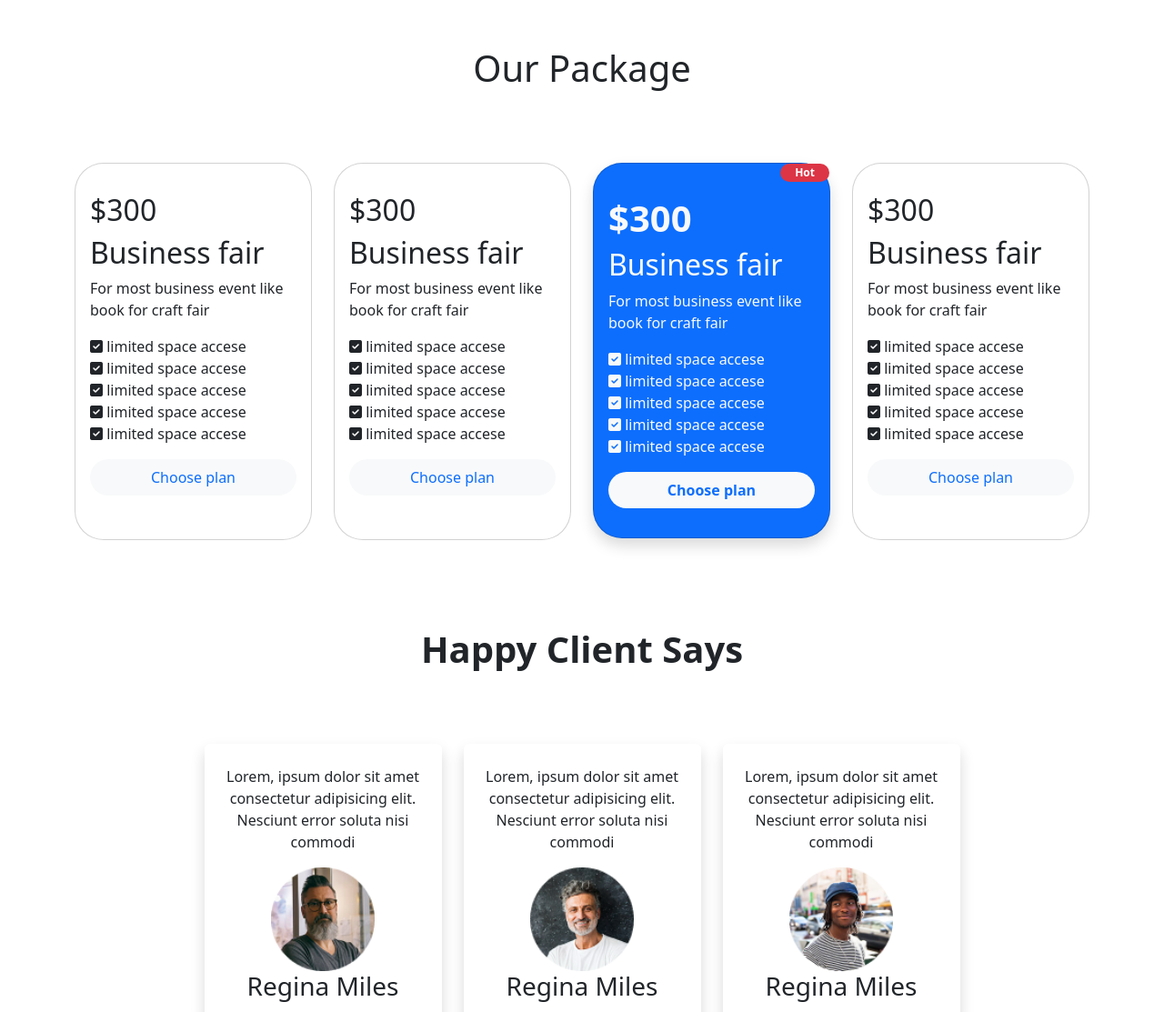
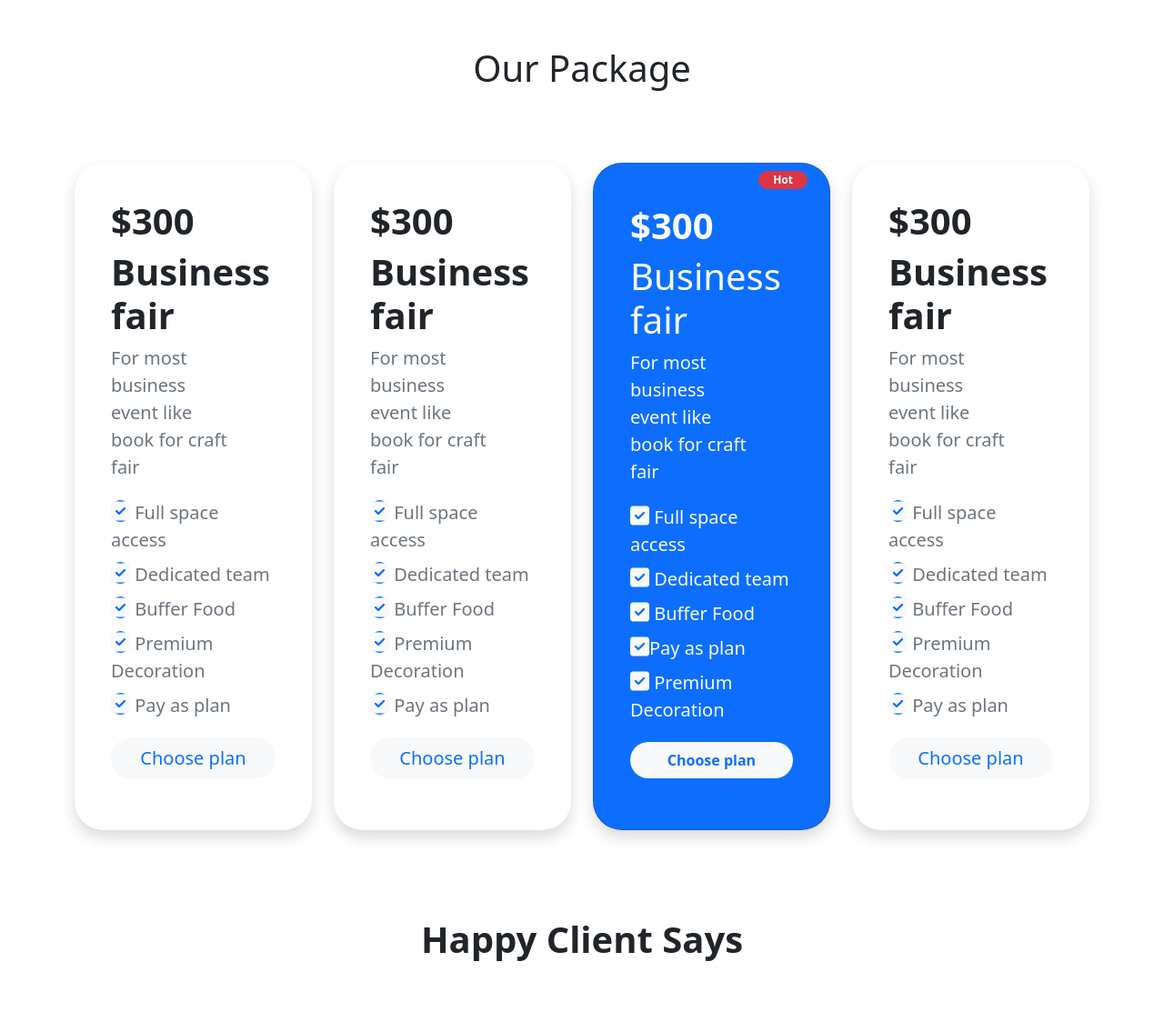
Before and after one commit to rafiqcoder/convention-center, a plain HTML site: page index.html in a window 1280 px wide. Shown: the part 1088-2201 px from the top of the page at 91% size. Drawn offline with nearby package versions, Linux system fonts and the light colour scheme.

Commit message:
card improved

```diff
--- a/index.html
+++ b/index.html
@@ -128,86 +128,87 @@
             <h1 class="pg_title text-center py-5 mt-5">Our Package</h1>
             <div class="row packages">
                 <div class="col- col-xl-3 col-md-6 g-4">
-                    <div class="card rounded-5 py-3 ">
+                    <div class="card rounded-5 p-4 border-0 shadow">
                         <div class="card-body">
-                            <h2 class="card-title">$300</h2>
-                            <h2 class="card-title">Business fair</h2>
-                            <p class="card-text">For most business event like book for craft fair</p>
-                            <li class="offers list-group-item"><i class="fa fa-check-square"> </i> limited space accese
+                            <h2 class="card-title fs-1 fw-bold">$300</h2>
+                            <h2 class="card-title h1 fw-bold">Business fair</h2>
+                            <p class="card-text fs-5 w-75 text-muted">For most business event like book for craft fair</p>
+                            <li class="offers list-group-item fs-5 py-1 text-muted"><i class="fa fa-check-square bg-primary text-light rounded-circle fs-4"> </i> Full space access
                             </li>
-                            <li class="offers list-group-item"><i class="fa fa-check-square"> </i> limited space accese
+                            <li class="offers list-group-item fs-5 py-1 text-muted"><i class="fa fa-check-square bg-primary text-light rounded-circle fs-4"> </i> Dedicated team
                             </li>
-                            <li class="offers list-group-item"><i class="fa fa-check-square"> </i> limited space accese
+                            <li class="offers list-group-item fs-5 py-1 text-muted"><i class="fa fa-check-square bg-primary text-light rounded-circle fs-4"> </i> Buffer Food
                             </li>
-                            <li class="offers list-group-item"><i class="fa fa-check-square"> </i> limited space accese
+                            <li class="offers list-group-item fs-5 py-1 text-muted"><i class="fa fa-check-square bg-primary text-light rounded-circle fs-4"> </i> Premium Decoration
                             </li>
-                            <li class="offers list-group-item"><i class="fa fa-check-square"> </i> limited space accese
+                            <li class="offers list-group-item fs-5 py-1 text-muted"><i class="fa fa-check-square bg-primary text-light rounded-circle fs-4"> </i> Pay as plan
                             </li>
-                            <button class="text-primary bg-light rounded-pill w-100 p-2 border-0 my-3">Choose
+                            <button class="text-primary bg-light rounded-pill w-100 p-2 border-0 my-3 fs-5 py-2">Choose
                                 plan</button>
                         </div>
                     </div>
                 </div>
                 <div class="col- col-xl-3 col-md-6 g-4">
-                    <div class="card rounded-5 py-3">
+                    <div class="card rounded-5 p-4 border-0 shadow">
                     <div class="card-body">
-                            <h2 class="card-title">$300</h2>
-                            <h2 class="card-title">Business fair</h2>
-                            <p class="card-text">For most business event like book for craft fair</p>
-                            <li class="offers list-group-item"><i class="fa fa-check-square"> </i> limited space accese
+                        <h2 class="card-title fs-1 fw-bold">$300</h2>
+                        <h2 class="card-title h1 fw-bold">Business fair</h2>
+                        <p class="card-text fs-5 w-75 text-muted">For most business event like book for craft fair</p>
+                        <li class="offers list-group-item fs-5 py-1 text-muted"><i class="fa fa-check-square bg-primary text-light rounded-circle fs-4"> </i> Full space access
                         </li>
-                            <li class="offers list-group-item"><i class="fa fa-check-square"> </i> limited space accese
+                        <li class="offers list-group-item fs-5 py-1 text-muted"><i class="fa fa-check-square bg-primary text-light rounded-circle fs-4"> </i> Dedicated team
                         </li>
-                            <li class="offers list-group-item"><i class="fa fa-check-square"> </i> limited space accese
+                        <li class="offers list-group-item fs-5 py-1 text-muted"><i class="fa fa-check-square bg-primary text-light rounded-circle fs-4"> </i> Buffer Food
                         </li>
-                            <li class="offers list-group-item"><i class="fa fa-check-square"> </i> limited space accese
+                        <li class="offers list-group-item fs-5 py-1 text-muted"><i class="fa fa-check-square bg-primary text-light rounded-circle fs-4"> </i> Premium Decoration
                         </li>
-                            <li class="offers list-group-item"><i class="fa fa-check-square"> </i> limited space accese
+                        <li class="offers list-group-item fs-5 py-1 text-muted"><i class="fa fa-check-square bg-primary text-light rounded-circle fs-4"> </i> Pay as plan
                         </li>
-                            <button class="text-primary bg-light rounded-pill w-100 p-2 border-0 my-3">Choose
+                        <button class="text-primary bg-light rounded-pill w-100 p-2 border-0 my-3 fs-5 py-2">Choose
                             plan</button>
                     </div>
                 </div>
                 </div>
                 <div class="col- col-xl-3 col-md-6 g-4">
-                    <div class="card rounded-5 bg-primary text-light shadow"> <span
+                    <div class="card rounded-5 bg-primary text-light shadow p-4 pt-2"> <span
                             class="badge bg-danger px-3 ms-auto rounded-pill">Hot</span>
                         <div class="card-body ">
-                            <h2 class="card-title fw-bold h1">$300</h2>
-                            <h2 class="card-title">Business fair</h2>
-                            <p class="card-text">For most business event like book for craft fair</p>
-                            <li class="offers list-group-item"><i class="fa fa-check-square"> </i> limited space accese
+                            <h2 class="card-title fw-bold fs-1">$300</h2>
+                            <h2 class="card-title fs-1">Business fair</h2>
+                            <p class="card-text w-75 fs-5">For most business event like book for craft fair</p>
+                            <li class="offers list-group-item fs-5 py-1 text-light"><i class="fa fa-check-square bg-primary text-light fs-4"> </i> Full space access
                             </li>
-                            <li class="offers list-group-item"><i class="fa fa-check-square"> </i> limited space accese
+                            <li class="offers list-group-item fs-5 py-1 text-light"><i class="fa fa-check-square bg-primary text-light fs-4"> </i> Dedicated team
                             </li>
-                            <li class="offers list-group-item"><i class="fa fa-check-square"> </i> limited space accese
+                            <li class="offers list-group-item fs-5 py-1 text-light"><i class="fa fa-check-square bg-primary text-light fs-4"> </i> Buffer Food
                             </li>
-                            <li class="offers list-group-item"><i class="fa fa-check-square"> </i> limited space accese
+                            <li class="offers list-group-item fs-5 py-1 text-light"><i class="fa fa-check-square bg-primary text-light fs-4"> </i>Pay as plan
+
                             </li>
-                            <li class="offers list-group-item"><i class="fa fa-check-square"> </i> limited space accese
+                            <li class="offers list-group-item fs-5 py-1 text-light"><i class="fa fa-check-square bg-primary text-light fs-4"> </i> Premium Decoration
                             </li>
-                            <button class="text-primary bg-light rounded-pill w-100 p-2 border-0 my-3 fw-bold">Choose
+                            <button class="text-primary bg-light rounded-pill w-100 p-2 border-0 my-3 fw-bold py-2">Choose
                                 plan</button>
                         </div>
                     </div>
                 </div>
                 <div class="col- col-xl-3 col-md-6 g-4">
-                    <div class="card rounded-5 py-3">
+                    <div class="card rounded-5 p-4 border-0 shadow">
                     <div class="card-body">
-                            <h2 class="card-title">$300</h2>
-                            <h2 class="card-title">Business fair</h2>
-                            <p class="card-text">For most business event like book for craft fair</p>
-                            <li class="offers list-group-item"><i class="fa fa-check-square"> </i> limited space accese
+                        <h2 class="card-title fs-1 fw-bold">$300</h2>
+                        <h2 class="card-title h1 fw-bold">Business fair</h2>
+                        <p class="card-text fs-5 w-75 text-muted">For most business event like book for craft fair</p>
+                        <li class="offers list-group-item fs-5 py-1 text-muted"><i class="fa fa-check-square bg-primary text-light rounded-circle fs-4"> </i> Full space access
                         </li>
-                            <li class="offers list-group-item"><i class="fa fa-check-square"> </i> limited space accese
+                        <li class="offers list-group-item fs-5 py-1 text-muted"><i class="fa fa-check-square bg-primary text-light rounded-circle fs-4"> </i> Dedicated team
                         </li>
-                            <li class="offers list-group-item"><i class="fa fa-check-square"> </i> limited space accese
+                        <li class="offers list-group-item fs-5 py-1 text-muted"><i class="fa fa-check-square bg-primary text-light rounded-circle fs-4"> </i> Buffer Food
                         </li>
-                            <li class="offers list-group-item"><i class="fa fa-check-square"> </i> limited space accese
+                        <li class="offers list-group-item fs-5 py-1 text-muted"><i class="fa fa-check-square bg-primary text-light rounded-circle fs-4"> </i> Premium Decoration
                         </li>
-                            <li class="offers list-group-item"><i class="fa fa-check-square"> </i> limited space accese
+                        <li class="offers list-group-item fs-5 py-1 text-muted"><i class="fa fa-check-square bg-primary text-light rounded-circle fs-4"> </i> Pay as plan
                         </li>
-                            <button class="text-primary bg-light rounded-pill w-100 p-2 border-0 my-3">Choose
+                        <button class="text-primary bg-light rounded-pill w-100 p-2 border-0 my-3 fs-5 py-2 ">Choose
                             plan</button>
                     </div>
                 </div>
```
Lines whose indentation alone changed are shown as unchanged.
